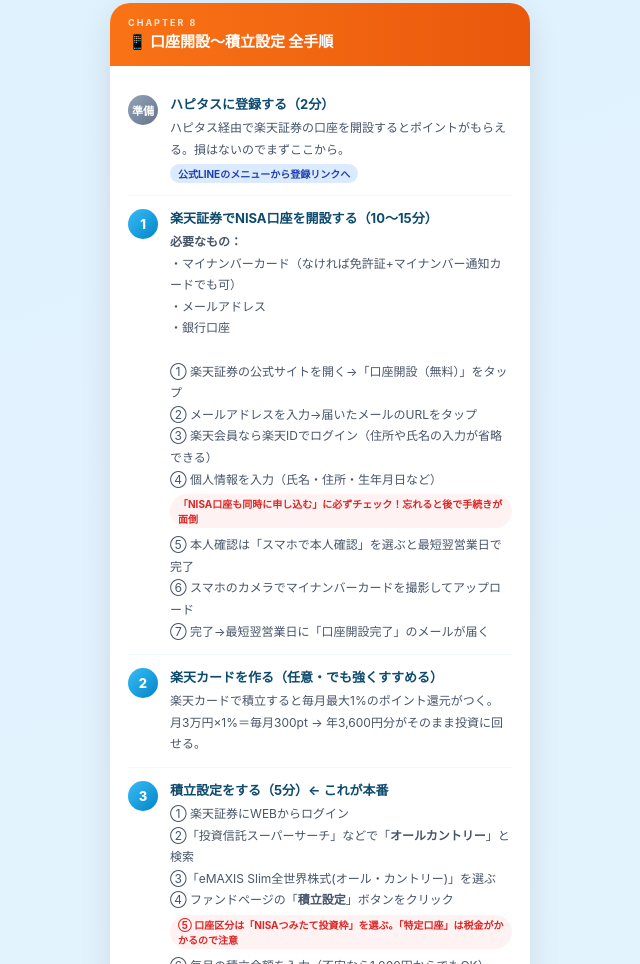
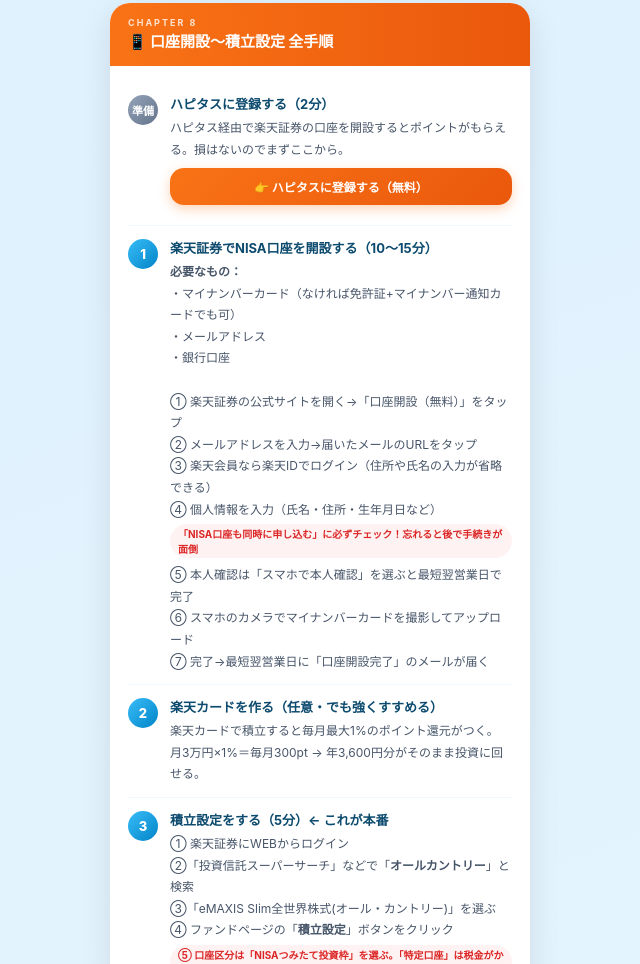
Before and after one commit to sota-toushilife/nisa-guide, a plain HTML site: page index.html in a window 1280 px wide. Shown: the part 7352-8316 px from the top of the page, without its empty margins (320-960 px from the left). Drawn offline with Linux system fonts and the light colour scheme.

Commit message:
ハピタスリンク直リンクに変更

```diff
--- a/index.html
+++ b/index.html
@@ -507,7 +507,7 @@
       <div class="step-content">
         <div class="step-title">ハピタスに登録する（2分）</div>
         <div class="step-body">ハピタス経由で楽天証券の口座を開設するとポイントがもらえる。損はないのでまずここから。</div>
-        <div class="step-badge">公式LINEのメニューから登録リンクへ</div>
+        <a href="https://hapitas.jp/appinvite?i=24551354" target="_blank" class="cta-btn" style="font-size:12px;padding:10px;margin:8px 0;">👉 ハピタスに登録する（無料）</a>
       </div>
     </div>
 
```
